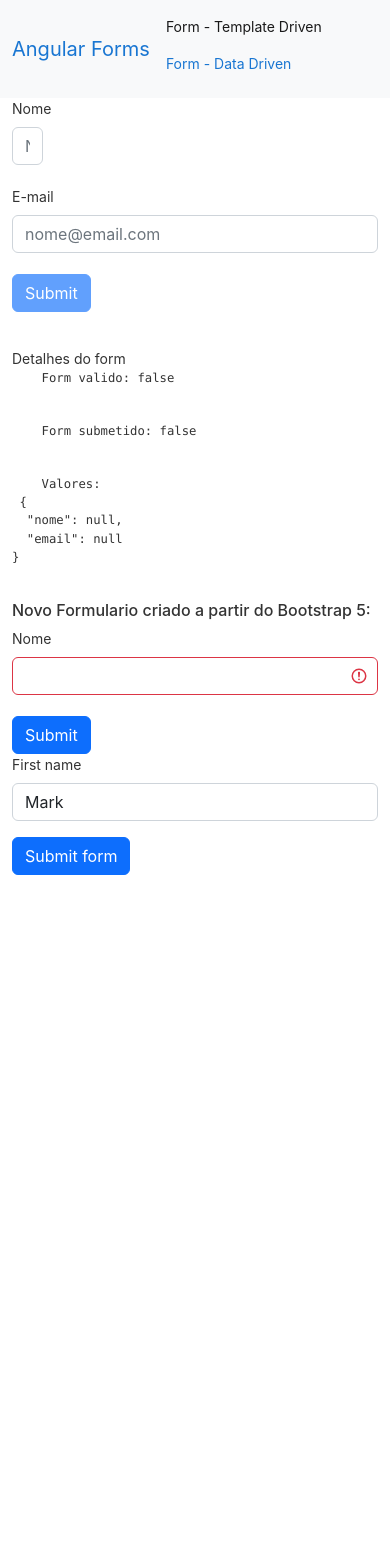
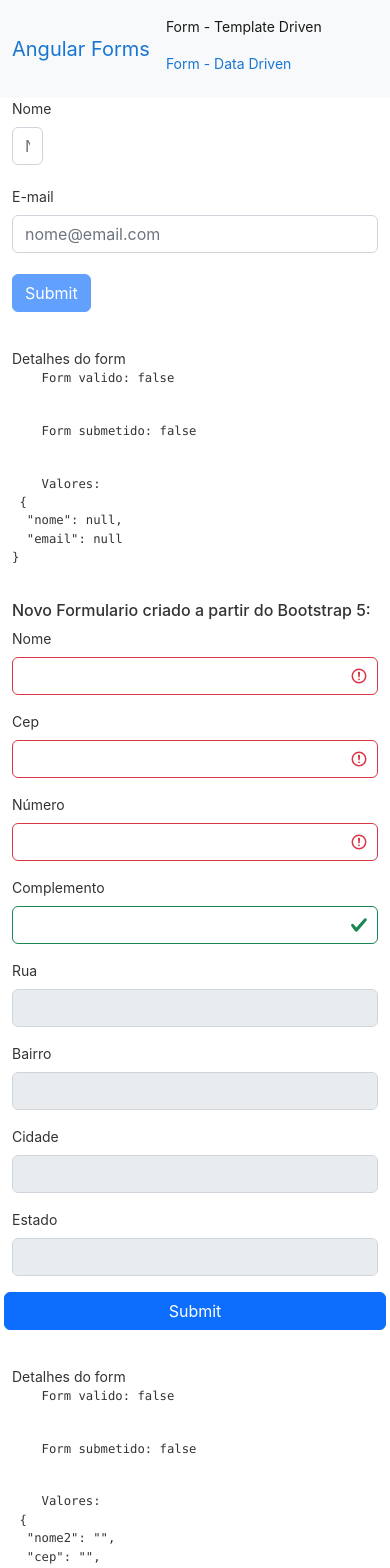
Before and after one commit to apazze/angular-spike, an Angular app in the folder forms/: page /templateForm in a window 390 px wide. Shown: the top 1568 px of the page. Before the commit the page ends 875 px from the top, so only its background shows below. Built offline with nearby package versions, Linux system fonts and the light colour scheme.

Commit message:
Add mais inputs em colunas

```diff
--- a/forms/src/app/template-form/template-form.component.html
+++ b/forms/src/app/template-form/template-form.component.html
@@ -1,6 +1,7 @@
 <form #f="ngForm" (ngSubmit)="onSubmit(f)">
   <div class="form-group">
-    <div class="col-1"> <!--Digitar div.col-1 e o VSCode tem um snippet-->
+    <div class="col-1">
+      <!--Digitar div.col-1 e o VSCode tem um snippet-->
       <label for="nome" class="form-label">Nome</label>
       <input
         type="text"
@@ -9,7 +10,9 @@
         placeholder="Nome"
         name="nome"
         [(ngModel)]="usuario.nome"
-      required #nome="ngModel"/>
+        required
+        #nome="ngModel"
+      />
     </div>
   </div>
 
@@ -17,7 +20,11 @@
     {{ nome.className }}
   </div> -->
 
-  <div *ngIf="!nome.valid && nome.touched" class="alert alert-danger" role="alert">
+  <div
+    *ngIf="!nome.valid && nome.touched"
+    class="alert alert-danger"
+    role="alert"
+  >
     Nome é obrigatório.
   </div>
 
@@ -36,25 +43,111 @@
     <br />
   </div>
 
-  <button type="submit" class="btn btn-primary mb-3" [disabled]="!f.valid">Submit</button>
+  <button type="submit" class="btn btn-primary mb-3" [disabled]="!f.valid">
+    Submit
+  </button>
 
   <app-form-debug [form]="f"></app-form-debug>
 </form>
 
-<h6> Novo Formulario criado a partir do Bootstrap 5: </h6>
+<h6>Novo Formulario criado a partir do Bootstrap 5:</h6>
 
-<form class="was-validated">
-  <div class="col-md-6">
+<form class="was-validated row g-3" #formulario="ngForm" (ngSubmit)="onSubmit(formulario)">
+  <div class="col-md-12">
     <label for="nome2" class="form-label">Nome</label>
-      <input type="text" class="form-control is-invalid" aria-describedby="nome2" name="nome2" ngModel required #nome2="ngModel">
+    <input
+      type="text"
+      class="form-control is-invalid"
+      aria-describedby="nome2"
+      name="nome2"
+      ngModel
+      required
+      #nome2="ngModel"
+    />
     <div *ngIf="!nome2.valid && nome2.touched" class="invalid-feedback">
       Informe seu nome
     </div>
   </div>
-  <br>
+  <div class="col-md-3">
+    <label for="cep" class="form-label">Cep</label>
+    <input
+      type="text"
+      class="form-control is-invalid"
+      aria-describedby="cep"
+      name="cep"
+      ngModel
+      required
+      #cep="ngModel"
+    />
+    <div *ngIf="!cep.valid && cep.touched" class="invalid-feedback">
+      Informe seu cep
+    </div>
+  </div>
+  <div class="col-md-3">
+    <label for="numero" class="form-label">Número</label>
+    <input
+      type="text"
+      class="form-control is-invalid"
+      aria-describedby="numero"
+      name="numero"
+      ngModel
+      required
+      #numero="ngModel"
+    />
+    <div *ngIf="!numero.valid && numero.touched" class="invalid-feedback">
+      Informe seu Número
+    </div>
+  </div>
+  <div class="col-md-6">
+    <label for="complemento" class="form-label">Complemento</label>
+    <input
+      type="text"
+      class="form-control"
+      aria-describedby="complemento"
+      name="complemento"
+      ngModel
+      #complemento="ngModel"
+    />
+  </div>
+
+  <div class="col-md-12">
+    <label for="rua" class="form-label">Rua</label>
+      <input type="text" class="form-control" aria-describedby="rua" name="rua" [ngModel]="usuario.rua" disabled #rua="ngModel">
+    <div *ngIf="!rua.valid && rua.touched" class="invalid-feedback">
+      Informe seu Rua
+    </div>
+  </div>
+
+  <div class="col-md-5">
+    <label for="bairro" class="form-label">Bairro</label>
+      <input type="text" class="form-control" aria-describedby="bairro" name="bairro" ngModel disabled #bairro="ngModel">
+    <div *ngIf="!bairro.valid && bairro.touched" class="invalid-feedback">
+      Informe seu Bairro
+    </div>
+  </div>
+
+  <div class="col-md-4">
+    <label for="cidade" class="form-label">Cidade</label>
+      <input type="text" class="form-control" aria-describedby="cidade" name="cidade" ngModel disabled #cidade="ngModel">
+    <div *ngIf="!cidade.valid && cidade.touched" class="invalid-feedback">
+      Informe seu Cidade
+    </div>
+  </div>
+
+  <div class="col-md-3">
+    <label for="estado" class="form-label">Estado</label>
+      <input type="text" class="form-control" aria-describedby="estado" name="estado" ngModel disabled #estado="ngModel">
+    <div *ngIf="!estado.valid && estado.touched" class="invalid-feedback">
+      Informe seu Estado
+    </div>
+  </div>
+
+  <br />
   <button type="submit" class="btn btn-primary">Submit</button>
+
+  <app-form-debug [form]="formulario"></app-form-debug>
 </form>
-
+<!--
 <form class="row g-3">
   <div class="col-md-4">
     <label for="validationDefault01" class="form-label">First name</label>
@@ -63,4 +156,4 @@
   <div class="col-12">
     <button class="btn btn-primary" type="submit">Submit form</button>
   </div>
-</form>
+</form> -->
--- a/forms/src/app/template-form/template-form.component.ts
+++ b/forms/src/app/template-form/template-form.component.ts
@@ -14,7 +14,8 @@ export class TemplateFormComponent {
 
   usuario: any = {
     nome: null,
-    email: null
+    email: null,
+    rua: null
   }
 
   onSubmit(form: any) {
```
Lines whose indentation alone changed are shown as unchanged.
